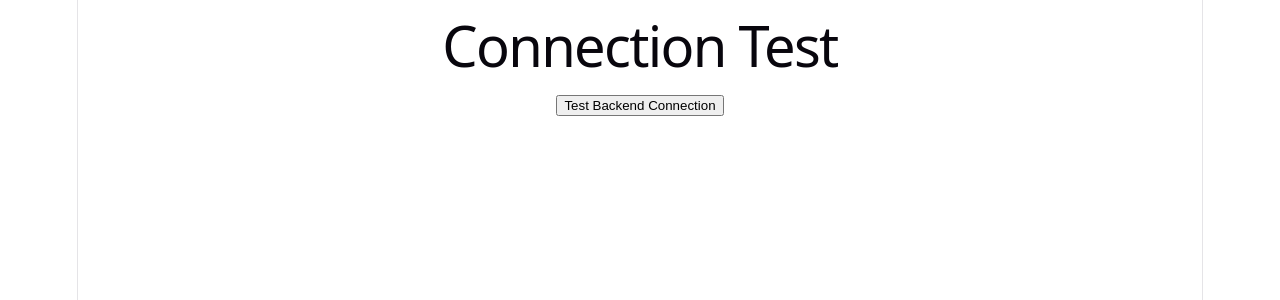
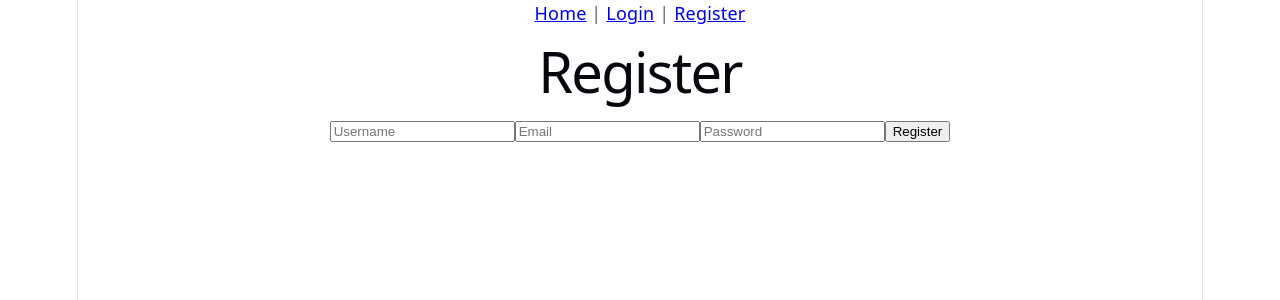
Before and after one commit to Arnav-Naive/movie-ticket-booking, a React app in the folder frontend/: page /register in a window 1280 px wide. Shown: the top 300 px of the page. Built offline with nearby package versions, Linux system fonts and the light colour scheme; no server answers; the HTML template or start-up script is replaced by a standard one.

Commit message:
feat: add React routing with Home/Login/Register pages, connect to auth API

```diff
--- a/frontend/src/App.jsx
+++ b/frontend/src/App.jsx
@@ -1,27 +1,20 @@
-import { useState } from 'react';
-import api from './services/api';
+import { BrowserRouter, Routes, Route, Link } from 'react-router-dom';
+import Home from './pages/Home';
+import Login from './pages/Login';
+import Register from './pages/Register';
 
 function App() {
-  const [message, setMessage] = useState('');
-
-  const testConnection = async () => {
-    try {
-      const res = await api.post('/auth/login/', {
-        username: 'testuser1',
-        password: 'testpass123',
-      });
-      setMessage('Connected! Access token: ' + res.data.access.substring(0, 20) + '...');
-    } catch (err) {
-      setMessage('Error: ' + err.message);
-    }
-  };
-
   return (
-    <div>
-      <h1>Connection Test</h1>
-      <button onClick={testConnection}>Test Backend Connection</button>
-      <p>{message}</p>
-    </div>
+    <BrowserRouter>
+      <nav>
+        <Link to="/">Home</Link> | <Link to="/login">Login</Link> | <Link to="/register">Register</Link>
+      </nav>
+      <Routes>
+        <Route path="/" element={<Home />} />
+        <Route path="/login" element={<Login />} />
+        <Route path="/register" element={<Register />} />
+      </Routes>
+    </BrowserRouter>
   );
 }
 
--- /dev/null
+++ b/frontend/src/pages/Home.jsx
@@ -0,0 +1,5 @@
+function Home() {
+  return <h1>Home Page</h1>;
+}
+
+export default Home;
--- /dev/null
+++ b/frontend/src/pages/Login.jsx
@@ -0,0 +1,34 @@
+import { useState } from 'react';
+import api from '../services/api';
+
+function Login() {
+  const [username, setUsername] = useState('');
+  const [password, setPassword] = useState('');
+  const [error, setError] = useState('');
+
+  const handleSubmit = async (e) => {
+    e.preventDefault();
+    try {
+      const res = await api.post('/auth/login/', { username, password });
+      localStorage.setItem('access', res.data.access);
+      localStorage.setItem('refresh', res.data.refresh);
+      alert('Login successful!');
+    } catch (err) {
+      setError('Login failed. Check credentials.');
+    }
+  };
+
+  return (
+    <div>
+      <h1>Login</h1>
+      <form onSubmit={handleSubmit}>
+        <input placeholder="Username" value={username} onChange={(e) => setUsername(e.target.value)} />
+        <input placeholder="Password" type="password" value={password} onChange={(e) => setPassword(e.target.value)} />
+        <button type="submit">Login</button>
+      </form>
+      {error && <p style={{ color: 'red' }}>{error}</p>}
+    </div>
+  );
+}
+
+export default Login;
--- /dev/null
+++ b/frontend/src/pages/Register.jsx
@@ -0,0 +1,34 @@
+import { useState } from 'react';
+import api from '../services/api';
+
+function Register() {
+  const [form, setForm] = useState({ username: '', email: '', password: '' });
+  const [message, setMessage] = useState('');
+
+  const handleChange = (e) => setForm({ ...form, [e.target.name]: e.target.value });
+
+  const handleSubmit = async (e) => {
+    e.preventDefault();
+    try {
+      await api.post('/auth/register/', form);
+      setMessage('Registered successfully! Please login.');
+    } catch (err) {
+      setMessage('Registration failed.');
+    }
+  };
+
+  return (
+    <div>
+      <h1>Register</h1>
+      <form onSubmit={handleSubmit}>
+        <input name="username" placeholder="Username" onChange={handleChange} />
+        <input name="email" placeholder="Email" onChange={handleChange} />
+        <input name="password" type="password" placeholder="Password" onChange={handleChange} />
+        <button type="submit">Register</button>
+      </form>
+      {message && <p>{message}</p>}
+    </div>
+  );
+}
+
+export default Register;
```
